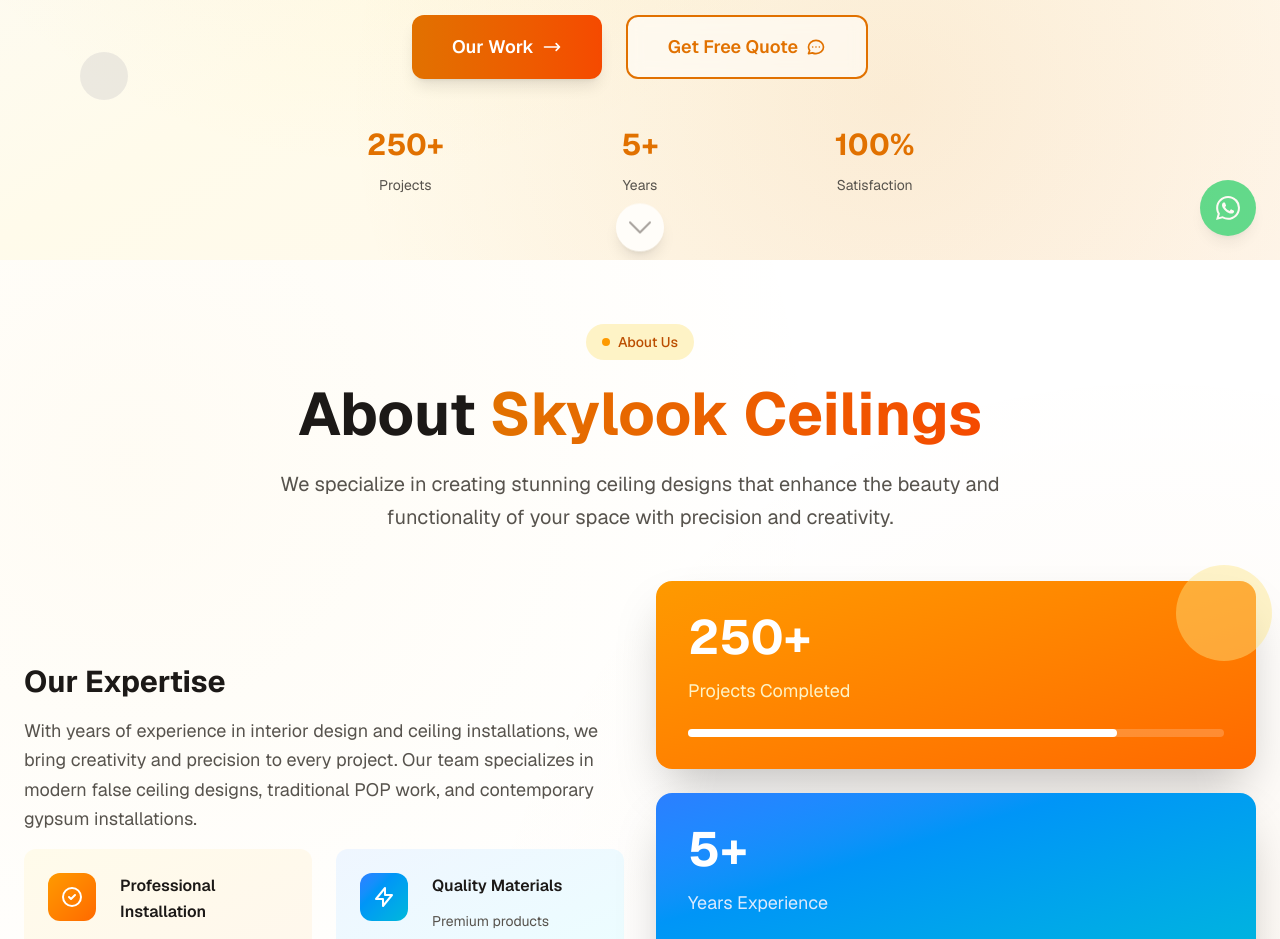
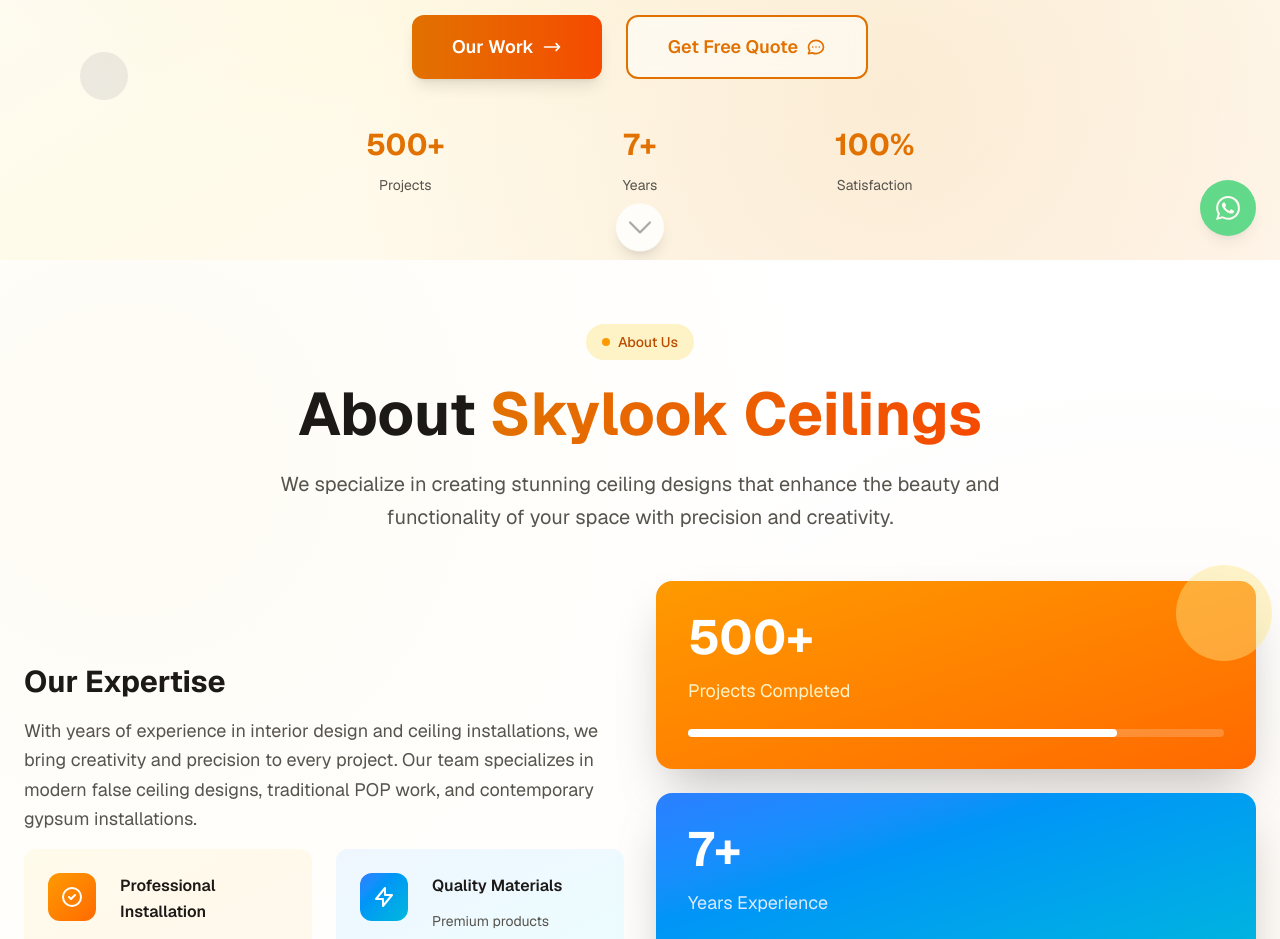
Before and after one commit to syedwaseem0107/skylook, a Next.js app: page / in a window 1280 px wide. Shown: the part 540-1479 px from the top of the page. Built offline with nearby package versions, Linux system fonts and the light colour scheme.

Commit message:
fix: update hero text to 500+ projects, 7+ years

```diff
--- a/src/components/About.tsx
+++ b/src/components/About.tsx
@@ -143,7 +143,7 @@ export default function About() {
             {/* Stats cards */}
             <div className="grid grid-cols-1 gap-6">
               <div className="bg-linear-to-br from-amber-500 to-orange-500 rounded-2xl p-8 text-white shadow-2xl">
-                <div className="text-5xl font-bold mb-4">250+</div>
+                <div className="text-5xl font-bold mb-4">500+</div>
                 <div className="text-amber-100 text-lg mb-6">
                   Projects Completed
                 </div>
@@ -153,7 +153,7 @@ export default function About() {
               </div>
 
               <div className="bg-linear-to-br from-blue-500 to-cyan-500 rounded-2xl p-8 text-white shadow-2xl">
-                <div className="text-5xl font-bold mb-4">5+</div>
+                <div className="text-5xl font-bold mb-4">7+</div>
                 <div className="text-blue-100 text-lg mb-6">
                   Years Experience
                 </div>
--- a/src/components/Hero.tsx
+++ b/src/components/Hero.tsx
@@ -106,11 +106,11 @@ export default function Hero() {
         {/* Stats */}
         <div className="grid grid-cols-3 gap-8 max-w-2xl mx-auto mt-8">
           <div className="text-center p-4">
-            <div className="text-3xl font-bold text-amber-600 mb-3">250+</div>
+            <div className="text-3xl font-bold text-amber-600 mb-3">500+</div>
             <div className="text-sm text-stone-600">Projects</div>
           </div>
           <div className="text-center p-4">
-            <div className="text-3xl font-bold text-amber-600 mb-3">5+</div>
+            <div className="text-3xl font-bold text-amber-600 mb-3">7+</div>
             <div className="text-sm text-stone-600">Years</div>
           </div>
           <div className="text-center p-4">
```
